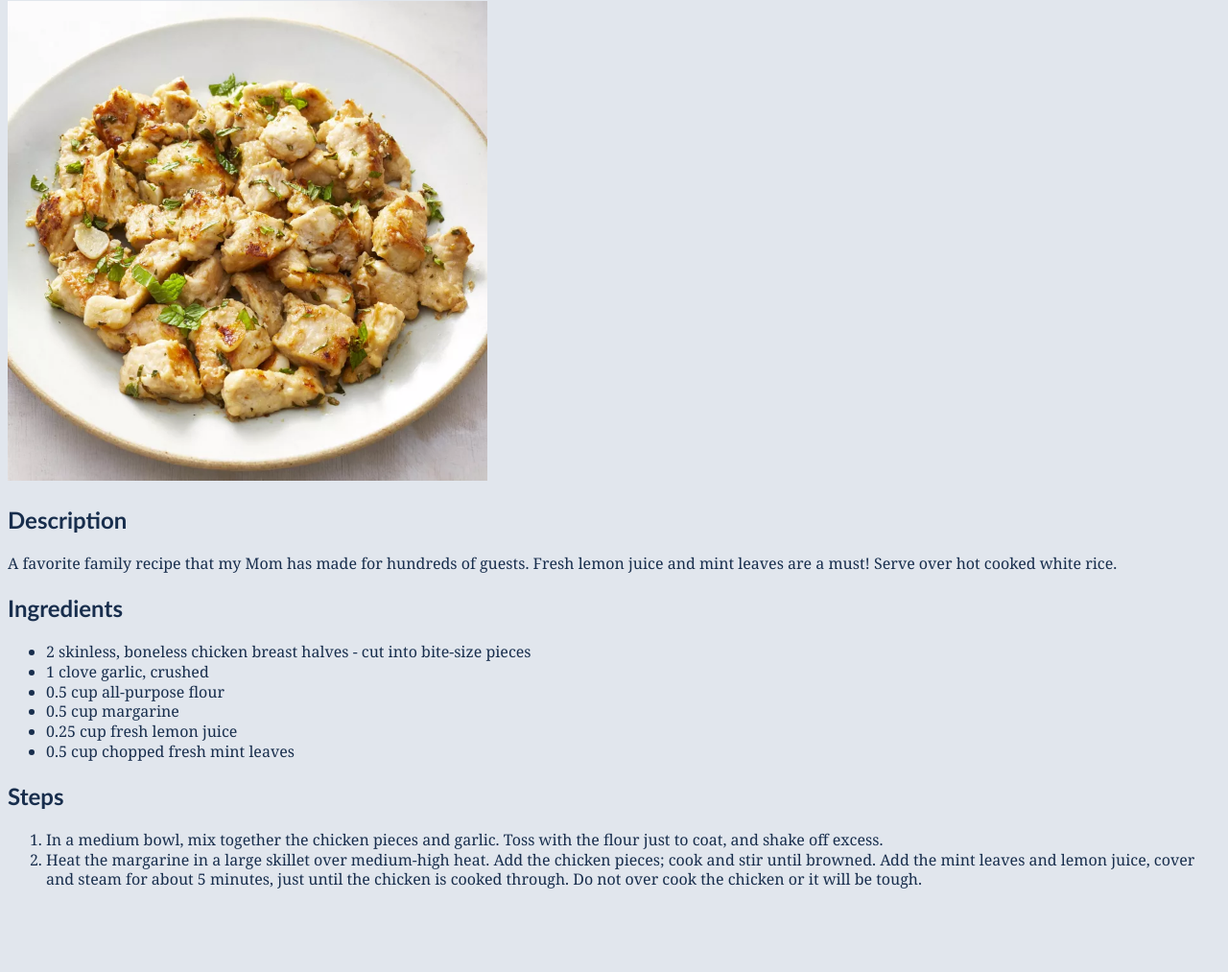
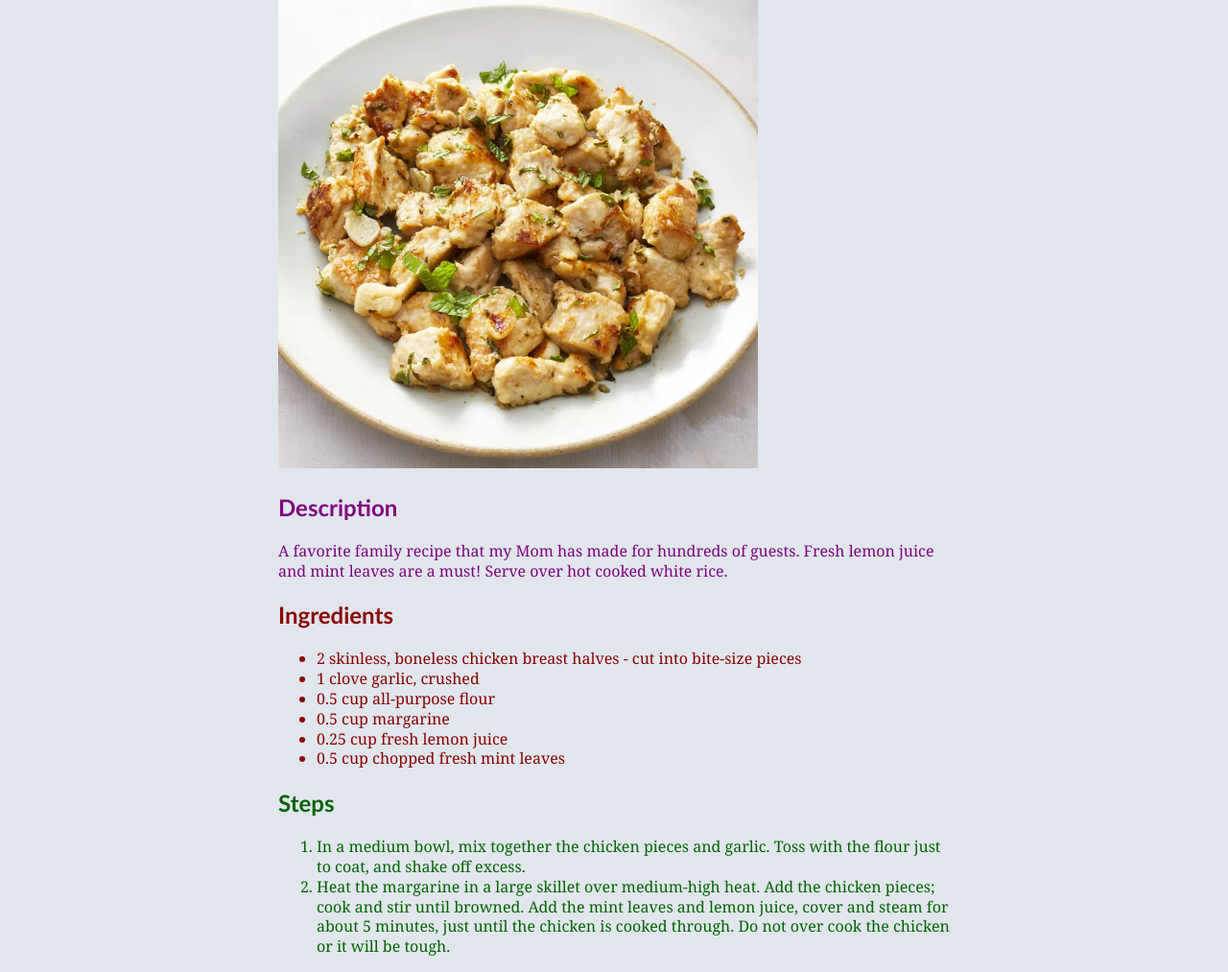
Before and after one commit to ryanpcleary3/odin-recipes, a plain HTML site: page recipes/mint-chicken.html in a window 1280 px wide. Shown: the part 83-1096 px from the top of the page at 96% size. Before the commit the page ends 1026 px from the top, so only its background shows below. Drawn offline with Linux system fonts and the light colour scheme.

Commit message:
Class recipe sections and style with different text colors

```diff
--- a/recipes/mint-chicken.html
+++ b/recipes/mint-chicken.html
@@ -6,12 +6,17 @@
         <link rel="stylesheet" href="../style.css">
     </head>
     <body>
+        <section class="title">
         <h1>Mint Chicken</h1>
         <img class="title-image" src="mint-chicken.jpg" alt="mint chicken">
+        </section>
 
+        <section class="description">
         <h2>Description</h2>
         <p>A favorite family recipe that my Mom has made for hundreds of guests. Fresh lemon juice and mint leaves are a must! Serve over hot cooked white rice.</p>
+        </section>
 
+        <section class="ingredients">
         <h2>Ingredients</h2>
         <ul>
             <li>2 skinless, boneless chicken breast halves - cut into bite-size pieces</li>
@@ -21,11 +26,14 @@
             <li>0.25 cup fresh lemon juice</li>
             <li>0.5 cup chopped fresh mint leaves</li>
         </ul>
+        </section>
 
+        <section class="steps">
         <h2>Steps</h2>
         <ol>
             <li>In a medium bowl, mix together the chicken pieces and garlic. Toss with the flour just to coat, and shake off excess.</li>
             <li>Heat the margarine in a large skillet over medium-high heat. Add the chicken pieces; cook and stir until browned. Add the mint leaves and lemon juice, cover and steam for about 5 minutes, just until the chicken is cooked through. Do not over cook the chicken or it will be tough.</li>
         </ol>
+        </section>
     </body>
 </html>
--- a/style.css
+++ b/style.css
@@ -6,6 +6,8 @@
 body {
     background-color: #e1e6ed;
     color: #182e4d;
+    width: 700px;
+    margin: auto;
 }
 
 h1, h2, h3, h4, h5, h6 {
@@ -16,3 +18,15 @@ h1, h2, h3, h4, h5, h6 {
 .title-image{
     width: 500px;
 }
+
+.description {
+    color: purple;
+}
+
+.ingredients {
+    color: darkred;
+}
+
+.steps {
+    color: darkgreen;
+}
```
Also changed, not shown: recipes/asparagus.html (+8 -0 lines), recipes/spinach-strawberry-salad.html (+8 -0 lines).
